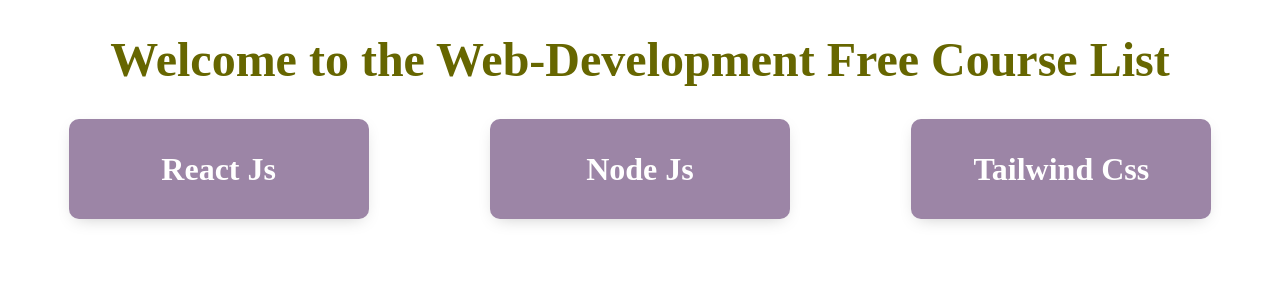
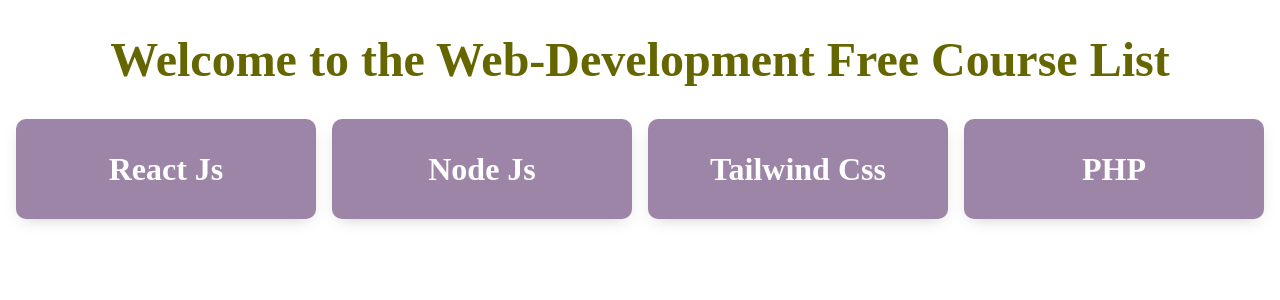
Before and after one commit to Anwar1477/video-playlist, a React (Create React App) app: page / in a window 1280 px wide. Shown: the top 300 px of the page. Built offline with nearby package versions, Linux system fonts and the light colour scheme.

Commit message:
Add fake footer

```diff
--- a/src/Views/Home/Home.js
+++ b/src/Views/Home/Home.js
@@ -20,6 +20,11 @@
         <Link to="/tailwindcss">
           <div className="course__title">
             <h1>Tailwind Css</h1>
+          </div>
+        </Link>
+        <Link to="/PHP">
+          <div className="course__title">
+            <h1>PHP </h1>
           </div>
         </Link>
       </div>
```
